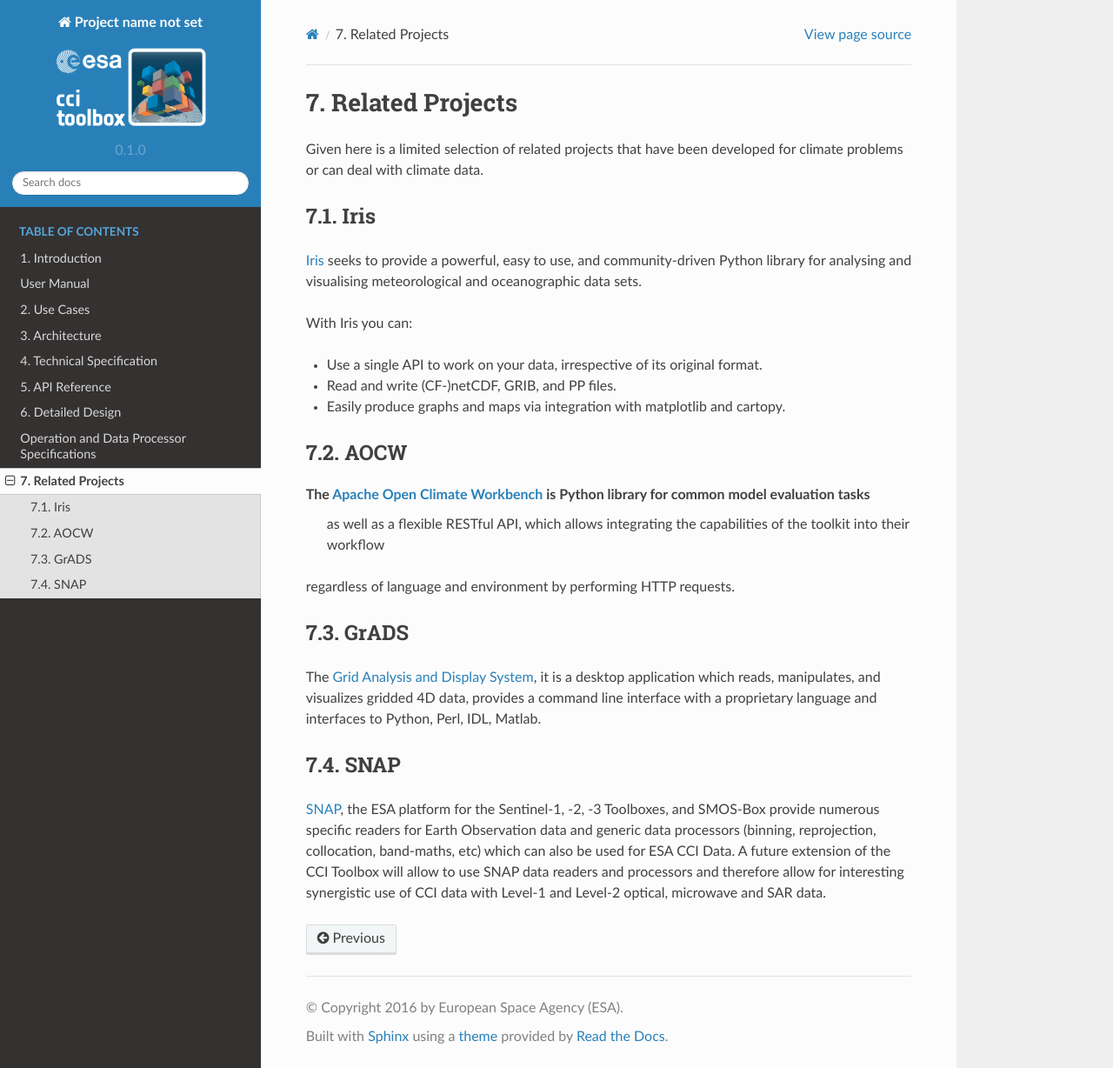
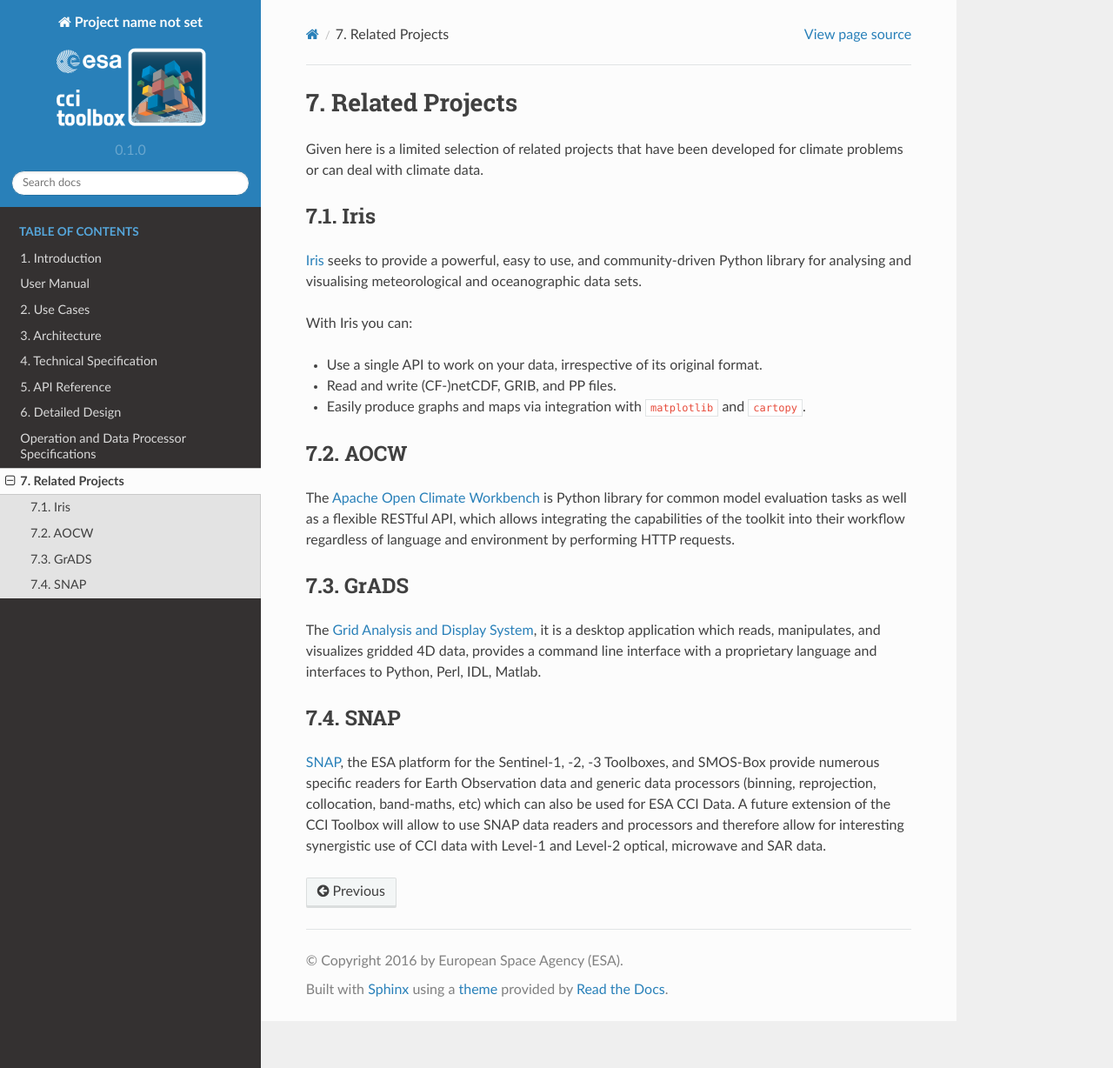
Before and after one commit to CCI-Tools/cate, a Sphinx documentation site: the page built from doc/source/rel_projects.rst, in a window 1280 px wide and 1228 px high. Shown: the whole window at 87% size. Built offline with Sphinx 7.4.7 and the Read the Docs theme 2.0.0, drawn with Linux system fonts in a browser that asks for light colours; pages that are not in the unit, such as notebooks, are missing from menus.

Commit message:
TRD/TDD update

```diff
--- a/doc/source/rel_projects.rst
+++ b/doc/source/rel_projects.rst
@@ -15,14 +15,14 @@
 
 * Use a single API to work on your data, irrespective of its original format.
 * Read and write (CF-)netCDF, GRIB, and PP files.
-* Easily produce graphs and maps via integration with matplotlib and cartopy.
+* Easily produce graphs and maps via integration with ``matplotlib`` and ``cartopy``.
 
 
 AOCW
 ====
 
 The `Apache Open Climate Workbench <https://climate.apache.org/>`_ is Python library for common model evaluation tasks
- as well as a flexible RESTful API, which allows integrating the capabilities of the toolkit into their workflow
+as well as a flexible RESTful API, which allows integrating the capabilities of the toolkit into their workflow
 regardless of language and environment by performing HTTP requests.
 
 
```
